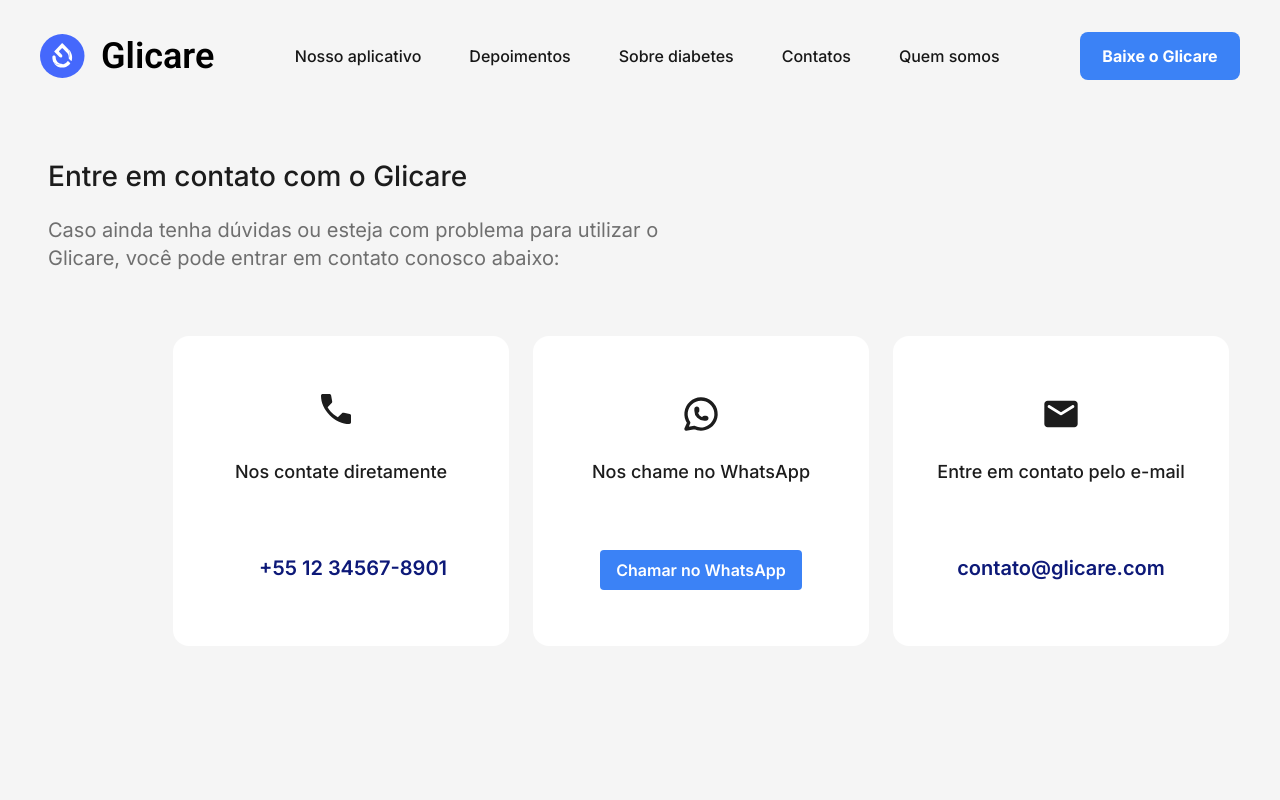
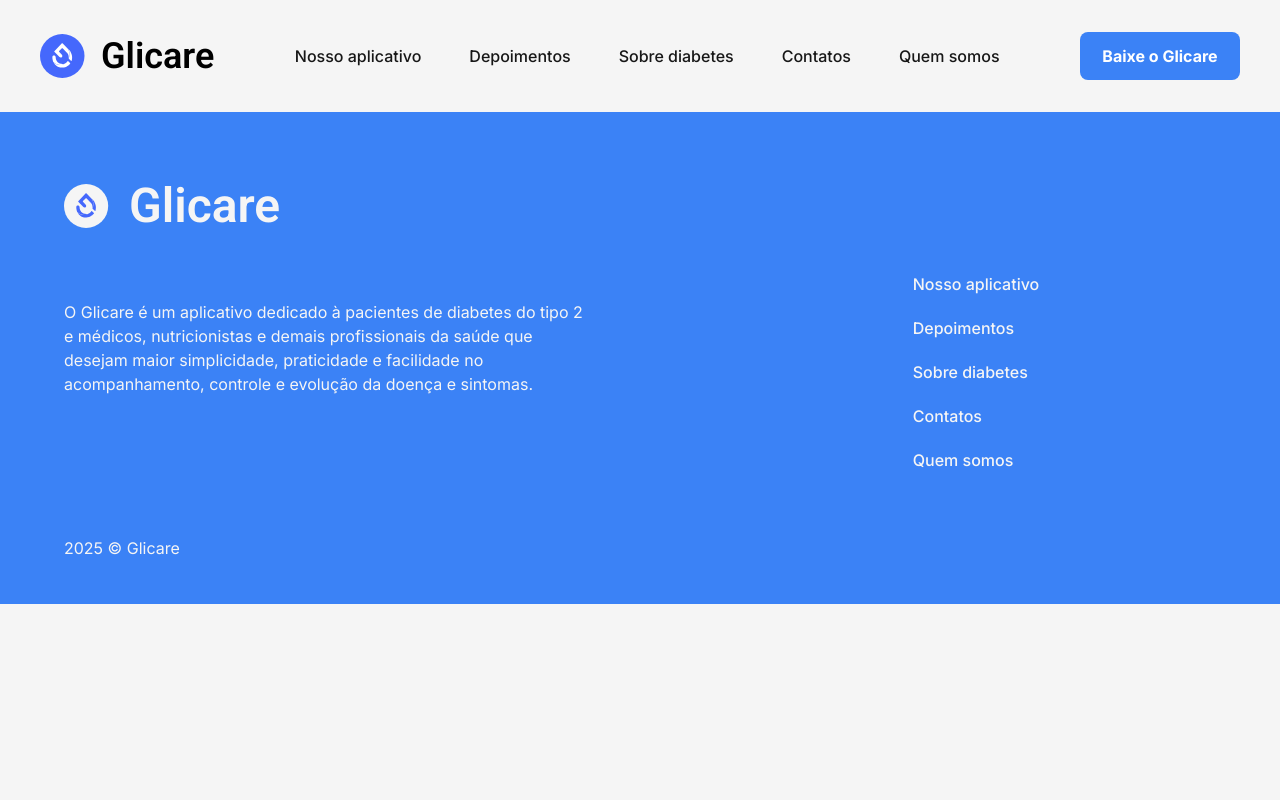
Before and after one commit to Daniel-san8/Glicare, a Next.js app in the folder Glicare/: page / in a window 1280 px wide. Shown: the top 800 px of the page. Built offline with nearby package versions, Linux system fonts and the light colour scheme.

Commit message:
excluido Contact

```diff
--- a/Glicare/src/app/components/Contact.tsx
+++ /dev/null
@@ -1,77 +0,0 @@
-import Button from "@/app/components/ui/button";
-import IconEmail from "@/public/svg/icon-email";
-import IconPhone from "@/public/svg/icon-phone";
-import IconWhatsApp from "@/public/svg/icon-whatsapp";
-
-export default function Contact() {
-  return (
-    <section className="min-h-screen w-full flex-shrink-0 bg-primary-gray lg:pl-6">
-      <div className="py-12 px-6 text-left">
-        <h2 className="w-full pr-14 text-2xl lg:text-28 font-medium text-dark">
-          Entre em contato com o Glicare
-        </h2>
-        <p className="w-full sm:w-700 mt-4 md:mt-6 pr-16 text-gray text-left text-lg lg:text-xl font-normal leading-tight">
-          Caso ainda tenha dúvidas ou esteja com problema para utilizar o
-          Glicare, você pode entrar em contato conosco abaixo:
-        </p>
-
-        <div className="hidden md:flex flex-col md:flex-row gap-6 mt-64 ml-125">
-          <div className="w-336 h-310 flex-shrink-0 bg-background rounded-2xl p-6 text-center hidden md:block">
-            <IconPhone className="mx-auto mt-34 bg-white" />
-            <h3 className="font-medium text-lg text-dark mt-6 mb-68">
-              Nos contate diretamente
-            </h3>
-            <a
-              href="tel:+5512345678901"
-              className="text-blue text-center text-xl font-semibold ml-6"
-            >
-              +55 12 34567-8901
-            </a>
-          </div>
-
-          <div className="w-336 h-310 flex-shrink-0 bg-background rounded-2xl p-6 text-center hidden md:block">
-            <IconWhatsApp className="mx-auto mt-34 bg-white" />
-            <h3 className="font-medium text-lg text-dark mt-6 mb-64">
-              Nos chame no WhatsApp
-            </h3>
-            <a
-              href="https://wa.me/5512345678901"
-              target="_blank"
-              rel="noopener noreferrer"
-              className="gap-2 px-6 py-4 rounded-lg"
-            >
-              <Button classAttributes="font-semibold text-base">
-                Chamar no WhatsApp
-              </Button>
-            </a>
-          </div>
-
-          <div className="w-336 h-310 flex-shrink-0 bg-background rounded-2xl p-6 text-center hidden md:block">
-            <IconEmail className="mx-auto mt-34 bg-white" />
-            <h3 className="font-medium text-lg text-dark mt-6 mb-68">
-              Entre em contato pelo e-mail
-            </h3>
-            <a
-              href="mailto:contato@glicare.com"
-              className="text-blue text-xl font-semibold"
-            >
-              contato@glicare.com
-            </a>
-          </div>
-        </div>
-
-        <div className="flex justify-center gap-5 mt-42  md:hidden">
-          <div className="flex items-center justify-center w-24 h-74 px-35 py-19 rounded-lg bg-white">
-            <IconPhone className="w-36 h-36 mt-2 shrink-0" />
-          </div>
-          <div className="flex items-center justify-center w-24 h-74 px-33 py-17 rounded-lg bg-white">
-            <IconWhatsApp className="shrink-0" />
-          </div>
-          <div className="flex items-center justify-center w-24 h-74 px-33 py-17 rounded-lg bg-white">
-            <IconEmail className="shrink-0"/>
-          </div>
-        </div>
-      </div>
-    </section>
-  );
-}
--- a/Glicare/src/app/page.tsx
+++ b/Glicare/src/app/page.tsx
@@ -1,9 +1,9 @@
-import Contact from "./components/contact";
+
 
 export default function Home() {
   return (
     <div>
-    <Contact/>
+
   </div>
   )
 }
```
